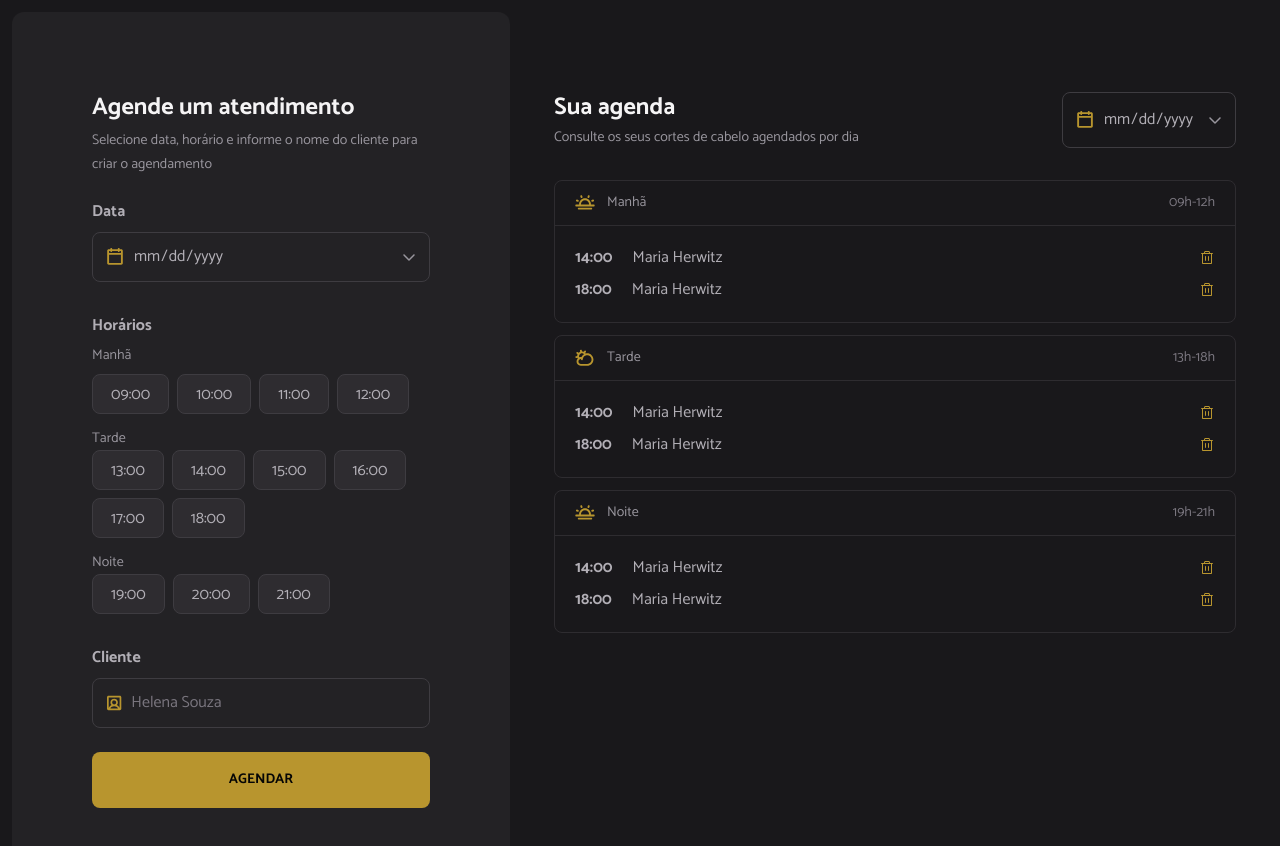
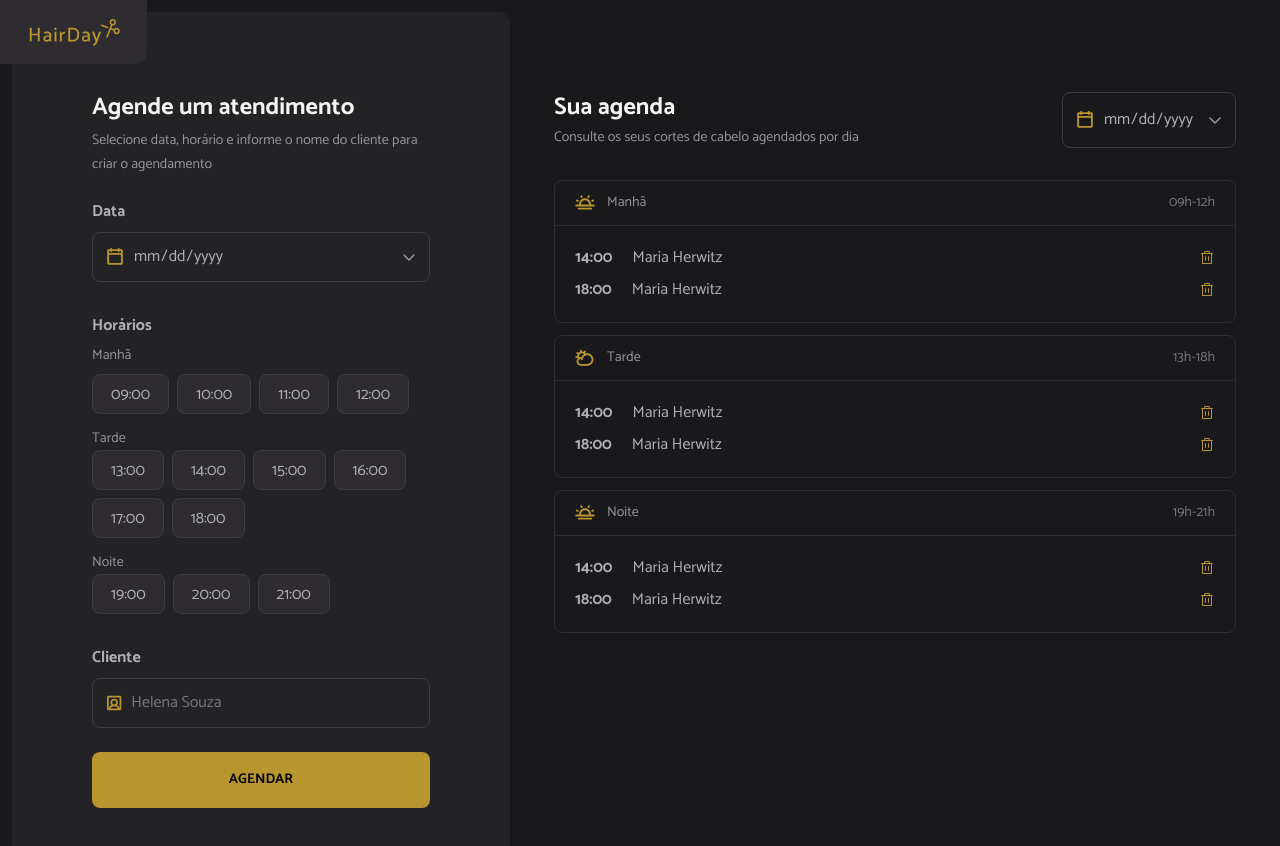
Before and after one commit to guithr/hairday-react, a React (Vite) app: page / in a window 1280 px wide. Shown: the top 846 px of the page. Built offline with nearby package versions, Linux system fonts and the light colour scheme.

Commit message:
feat: add Logo and MainContent components

```diff
--- /dev/null
+++ b/src/components/logo.tsx
@@ -0,0 +1,11 @@
+import type { ComponentProps } from "react";
+import { twMerge } from "tailwind-merge";
+import logo from "../assets/brand/logo.svg"
+
+export function Logo({ className, ...props }: ComponentProps<"div">) {
+    return (
+        <div className={twMerge("py-4 px-6 bg-gray-600 rounded-br-xl", className)} {...props}>
+            <img src={logo} alt="Logotipo" className="fill-yellow" />
+        </div>
+    )
+}
--- /dev/null
+++ b/src/core-componentes/main-conten.tsx
@@ -0,0 +1,11 @@
+import type { ComponentProps } from "react"
+import { twMerge } from "tailwind-merge"
+
+
+export function MainContent({ children, className, ...props }: ComponentProps<"main">) {
+    return (
+        <main className={twMerge("relative p-3 flex gap-3 flex-col md:flex-row max-w-360 mx-auto", className)}{...props}>
+            {children}
+        </main >
+    )
+}
--- a/src/routes/index.tsx
+++ b/src/routes/index.tsx
@@ -1,6 +1,8 @@
 import { createFileRoute } from "@tanstack/react-router";
 import { SideBar } from "../core-componentes/sidebar";
 import { Schedule } from "../core-componentes/schedule";
+import { MainContent } from "../core-componentes/main-conten";
+import { Logo } from "../components/logo";
 
 export const Route = createFileRoute("/")({
   component: Index,
@@ -8,9 +10,10 @@ export const Route = createFileRoute("/")({
 
 function Index() {
   return (
-    <main className="relative p-3 flex gap-3 flex-col md:flex-row max-w-360 mx-auto">
+    <MainContent>
+      <Logo className="absolute top-0 left-0" />
       <SideBar />
       <Schedule />
-    </main>
+    </MainContent>
   );
 }
```
Also changed, not shown: src/assets/brand/logo.svg, 1 other file (tests, documents, lock files or other folders).
